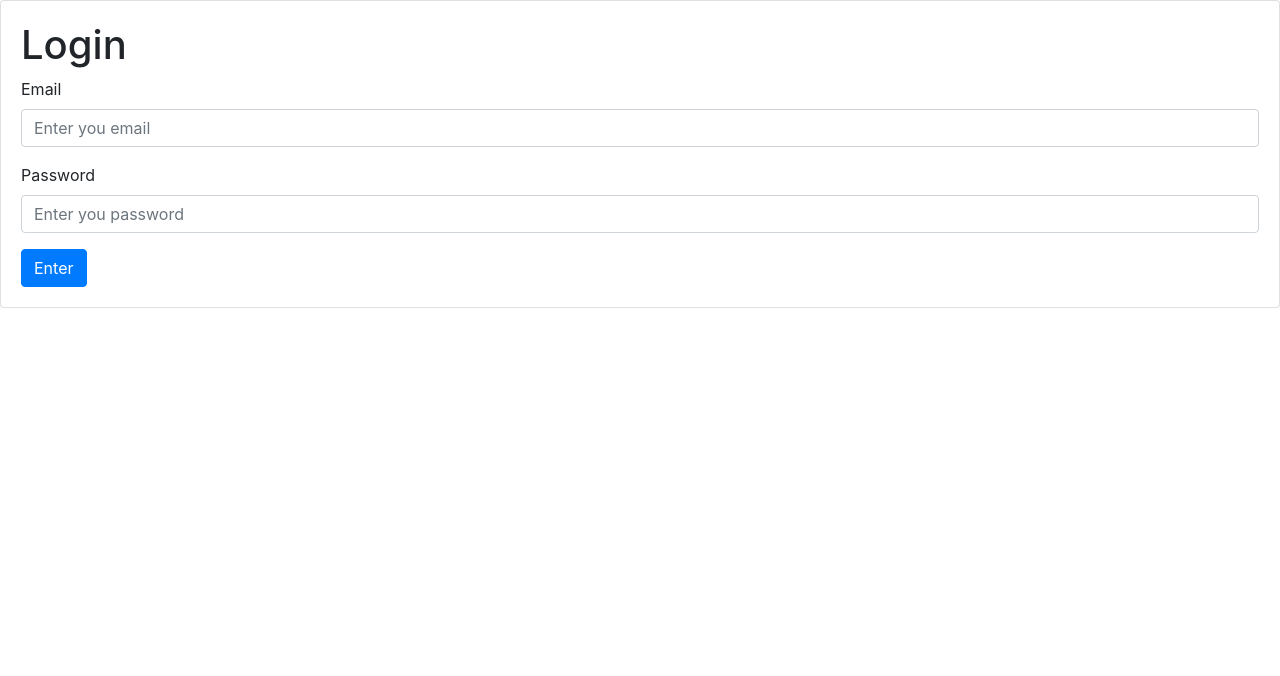
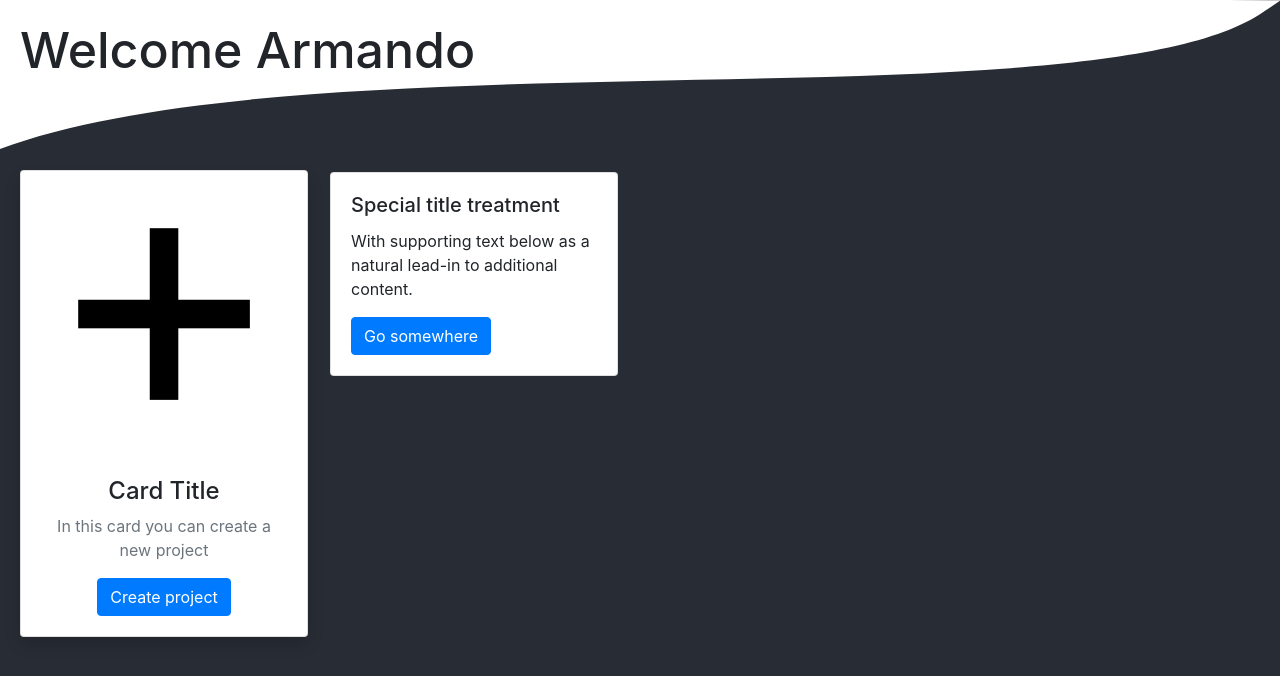
Before and after one commit to kevin1920/to_do_list_proyect, a React (Create React App) app: page / in a window 1280 px wide. Shown: the top 676 px of the page. Built offline with nearby package versions, Linux system fonts and the light colour scheme.

Commit message:
Se creo la pagina projects con sus componentes

```diff
--- a/package.json
+++ b/package.json
@@ -10,7 +10,8 @@
     "react": "^16.13.1",
     "react-dom": "^16.13.1",
     "react-router-dom": "^5.2.0",
-    "react-scripts": "3.4.1"
+    "react-scripts": "3.4.1",
+    "reactstrap": "^8.4.1"
   },
   "scripts": {
     "start": "react-scripts start",
--- a/src/App.js
+++ b/src/App.js
@@ -1,11 +1,14 @@
 import React from 'react';
 import {BrowserRouter, Route} from 'react-router-dom'
 import Login from './components/login'
+import Projects from './pages/projects'
+
+
 
 function App() {
   return (
     <BrowserRouter>
-      <Route exact path="/" component={Login}/>
+      <Route exact path="/" component={Projects}/>
     </BrowserRouter>
   );
 }
--- /dev/null
+++ b/src/components/card.js
@@ -0,0 +1,24 @@
+import React from 'react'
+import './styles/card.css'
+
+const Card = props => {
+
+    return(
+
+        <div id="card">
+            <div className="row justify-center">
+                <div className="col-md-3">
+                        <div class="card" style={{width:"18rem"}}>
+                            <div class="card-body">
+                                <h5 class="card-title">Special title treatment</h5>
+                                <p class="card-text">With supporting text below as a natural lead-in to additional content.</p>
+                                <a href="#" class="btn btn-primary">Go somewhere</a>
+                            </div>
+                        </div>
+                </div>
+            </div>
+        </div>
+    )
+}
+
+export default Card
--- /dev/null
+++ b/src/components/createCard.js
@@ -0,0 +1,30 @@
+import React from 'react'
+import AddImage from '../images/add.png'
+import './styles/createCard.css'
+
+
+const CreateCard = props => {
+
+    let {onChange} = props
+
+    return (
+        <div id="createCard">
+            <div className="row justify-center">
+                <div className="col-sm-4">
+                    <div className="card shadow" style={{width:"18rem"}}>
+                        <img src={AddImage} className="card-img-top"/>
+                        <div className="card-body text-center">
+                            <h4 className="card-tittle">Card Title</h4>
+                            <p className="card-text text-secondary">
+                                In this card you can create a new project
+                            </p>
+                            <button type="button" class="btn btn-primary" onClick={onChange}>Create project</button>
+                        </div>
+                    </div>
+                </div>
+            </div>
+        </div>
+    )
+}
+
+export default CreateCard
--- /dev/null
+++ b/src/components/formNewProject.js
@@ -0,0 +1,37 @@
+import React, {useState} from 'react'
+import {Modal,ModalHeader,ModalBody} from 'reactstrap'
+
+
+const FormNewProject = props => {
+
+    let {isOpen,onChange} = props
+
+
+    return (
+    <Modal isOpen={isOpen} style={{marginTop:"250px"}}>
+        <ModalHeader>
+            Create Project
+            <button type="button" class="close" data-dismiss="modal" aria-label="Close" onClick={onChange} style={{
+                marginLeft: "300px"
+            }}>
+                <span aria-hidden="true">&times;</span>
+            </button>
+        </ModalHeader>
+        <ModalBody>
+            <form>
+                <div className="form-group">
+                    <label for="project's name">project's name</label>
+                    <input type="text" class="form-control" placeholder="Enter the project name" name="txtProjectName"></input>
+                </div>
+                <div className="form-group">
+                    <label for="project description">project description</label>
+                    <textarea className="form-control" placeholder="Enter the project description"></textarea>
+                </div>
+                <button type="submit" class="btn btn-primary">Create</button>
+            </form>
+        </ModalBody>
+    </Modal>
+)
+}
+
+export default FormNewProject
--- a/src/components/login.js
+++ b/src/components/login.js
@@ -18,15 +18,15 @@ const Login = () => {
 
     return (
 
-        <div class="card">
+        <div className="card">
             <div class="card-body">
             <h1>Login</h1>
             <form onSubmit={handleSubmit}>
-                <div class="form-group">
+                <div className="form-group">
                     <label for="email">Email</label>
                     <input type="email" class="form-control" placeholder="Enter you email" name="txtEmail" onChange={handleChange} value={state.txtEmail}></input>
                 </div>
-                <div class="form-group">
+                <div className="form-group">
                     <label for="password">Password</label>
                     <input type="password" class="form-control" placeholder="Enter you password" name="txtPassword" onChange={handleChange} value={state.txtPassword} ></input>
                 </div>
--- /dev/null
+++ b/src/components/styles/card.css
@@ -0,0 +1,9 @@
+#card{
+    margin-left: 330px;
+    margin-top: -505px;
+    margin-right: 40px;
+}
+
+.card{
+    margin-bottom: 20px;
+}
--- /dev/null
+++ b/src/components/styles/createCard.css
@@ -0,0 +1,4 @@
+#createCard{
+    margin-bottom: 20px;
+    margin-left: 20px;
+}
--- /dev/null
+++ b/src/components/styles/projects.css
@@ -0,0 +1,7 @@
+.Projects{
+    width: 100%;
+    height: 100%;
+    background-color: #282c34;
+    position: fixed;
+    display: fixed;
+}
--- /dev/null
+++ b/src/components/styles/welcome.css
@@ -0,0 +1,6 @@
+#welcome{
+    margin-left: 20px;
+    margin-top: -130px;
+    margin-bottom: 90px;
+    font-size: 50px;
+}
--- /dev/null
+++ b/src/components/welcome.js
@@ -0,0 +1,15 @@
+import React from 'react'
+import './styles/welcome.css'
+
+const Welcome = props => {
+
+    let {name} = props
+
+    return (
+        <div>
+            <h1 id="welcome">Welcome {name}</h1>
+        </div>
+    )
+}
+
+export default Welcome
--- /dev/null
+++ b/src/pages/projects.js
@@ -0,0 +1,42 @@
+import React,{useState} from 'react'
+import Welcome from '../components/welcome'
+import CreateCard from '../components/createCard'
+import FormNewProject from '../components/formNewProject'
+import Card from '../components/card'
+import '../components/styles/projects.css'
+
+const Projects = () => {
+
+    const [stateButton,setStateButton] = useState(false)
+
+
+    let handleButton = () => {
+        setStateButton(true)
+    }
+
+    let handleBtnClose = () => {
+        setStateButton(false)
+    }
+
+    return(
+
+        <div className="Projects">
+            <div style={{height: `150px`, overflow: `hidden`}} ><svg viewBox="0 0 500 150" preserveAspectRatio="none" style={{height: `100%`, width: `100%`}}><path d="M-37.02,203.57 C42.55,6.23 416.70,140.43 492.32,14.10 L500.22,0.30 L-3.15,-6.60 Z" style={{stroke: `none`, fill: `#fff`}}></path></svg></div>
+
+            <Welcome
+                name = "Armando"
+            />
+            <CreateCard
+                onChange = {handleButton}
+            />
+            <FormNewProject
+                onChange = {handleBtnClose}
+                isOpen = {stateButton}
+            />
+            <Card/>
+        </div>
+
+    )
+}
+
+export default Projects
```
Also changed, not shown: src/images/add.png (added), 1 other file (tests, documents, lock files or other folders).
